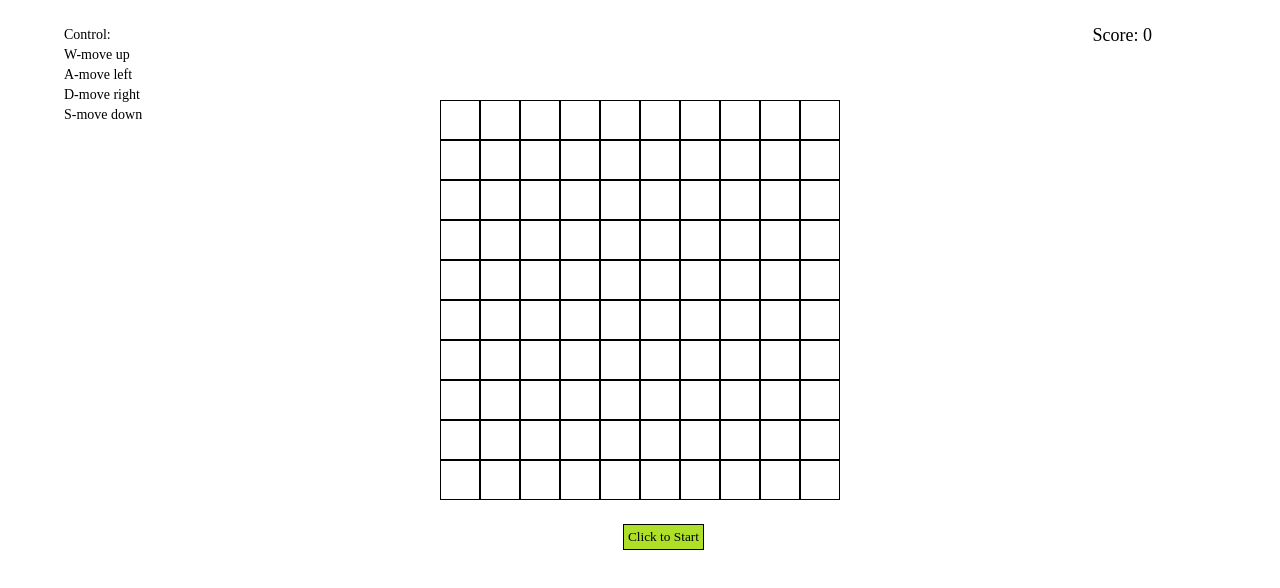
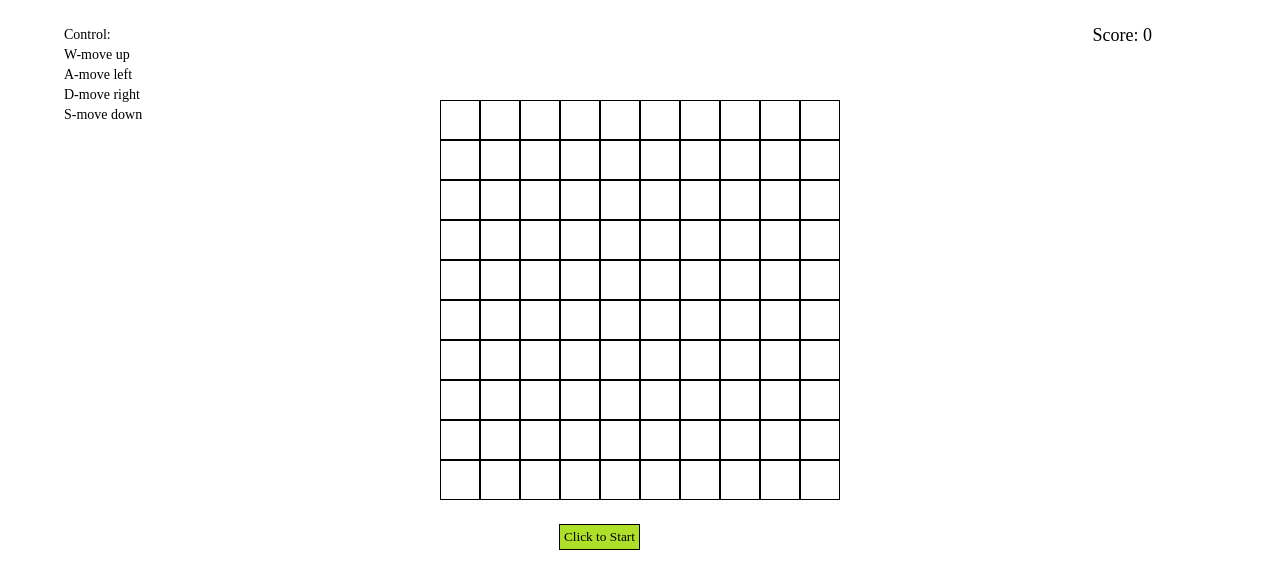
Before and after one commit to Nagisa995/Snake-Game, a plain HTML site: page index.html in a window 1280 px wide. Drawn offline with Linux system fonts and the light colour scheme.

Commit message:
button fix

```diff
--- a/css/style.css
+++ b/css/style.css
@@ -70,7 +70,7 @@ line-height: 20px;
 .start_button{
 position: absolute;
 bottom: -10%;
-right: 45%;
+right: 50%;
 border: 1px solid #000;
 padding: 4px;
 background-color: rgb(174, 223, 41);
```
